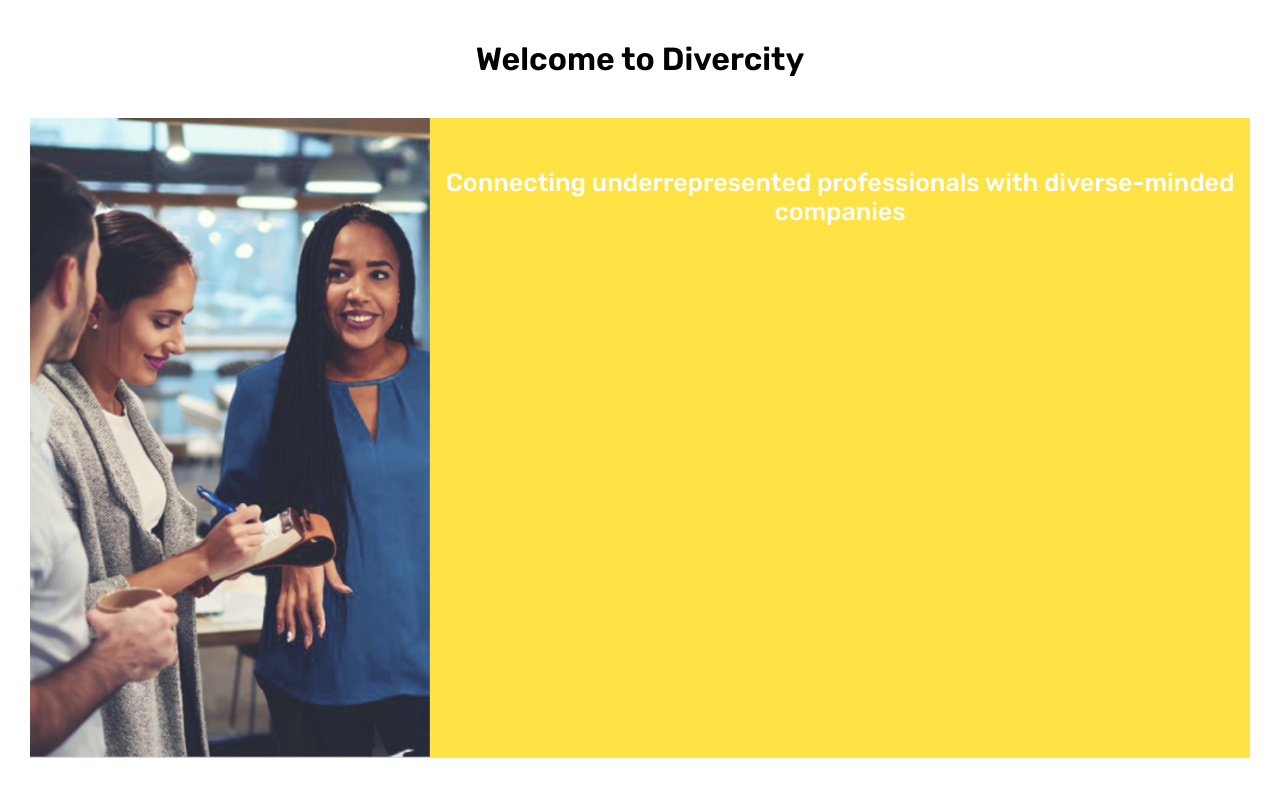
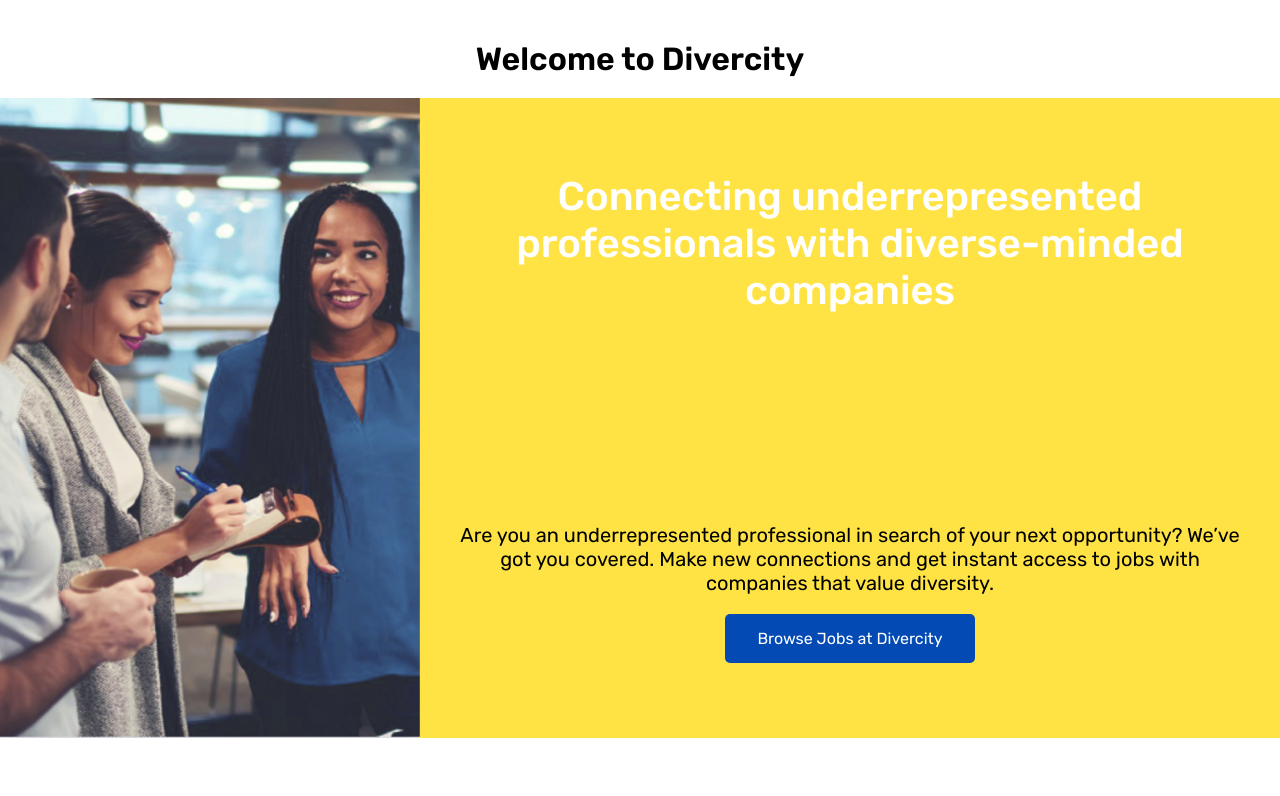
Before and after one commit to myk245/divercity-challenge, a React (Create React App) app: page / in a window 1280 px wide. Shown: the top 796 px of the page. Built offline with nearby package versions, Linux system fonts and the light colour scheme; no server answers.

Commit message:
home page done

```diff
--- a/src/App.css
+++ b/src/App.css
@@ -14,28 +14,23 @@
   padding-top: 20px;
 }
 
-.flex-wrapper {
+.flex-container {
   display: flex;
   flex-direction: row;
-  padding: 20px;
-  margin: 10px;
-  justify-content: center;
-  align-content: center;
+	justify-content: center;
+	margin: auto;
+  height: 80vh;
 }
 
 .column {
   display: flex;
   flex-direction: column;
-  justify-content: space-around;
-  padding: 25px 0;
-  flex: 1;
+  justify-content: space-between;
+  align-items: center;
 }
 
-.row {
-  display: flex;
-	justify-content: center;
-	margin: auto;
-  height: 80vh;
+.column-item {
+  padding: 25px;
 }
 
 .image-container {
@@ -53,6 +48,27 @@
   flex: 2 0 0;
   padding: 50px 10px;
   background-color: rgba(255, 217, 0, 0.728);
+  display: flex;
+}
+
+.text {
+  font-size: 20px;
+  font-weight: 400;
+}
+
+.secondary-text {
+  text-align: center;
+}
+
+.button {
+  color: white;
+  background-color: #034ab4;
+  padding: 15px 32px;
+  text-align: center;
+  text-decoration: none;
+  display: inline-block;
+  border-radius: 5px;
+  font-size: 16px;
 }
 
 .container {
@@ -62,7 +78,7 @@
 }
 
 .home-text {
-  font-size: 25px;
+  font-size: 40px;
   font-weight: 500;
   color: white;
 }
--- a/src/Components/Home.js
+++ b/src/Components/Home.js
@@ -5,17 +5,22 @@ class Home extends React.Component {
       return (
          <div>
             <h1 className="header">Welcome to Divercity</h1>
-            <div className="flex-wrapper">
-               <div className="row">
+               <div className="flex-container">
                   <div className="image-container">
                      <img className="image" alt="Divercity Home" src="Divercity-Home.png"></img>
                   </div>
                   <div className="text-container">
-                     <p className="home-text">Connecting underrepresented
-                     professionals with diverse-minded companies</p>
+                     <div className="column">
+                        <p className="column-item home-text">Connecting underrepresented
+                        professionals with diverse-minded companies</p>
+                        <div className="column-item secondary-text">
+                           <p className="text">Are you an underrepresented professional in search of your next opportunity? We’ve got you covered. Make new connections and get instant access to jobs with companies that value diversity.</p>
+                           <br></br>
+                           <a href="/jobs" className="button">Browse Jobs at Divercity</a>
+                        </div>
+                     </div>
                   </div>
                </div>
-            </div>
          </div>
       )
    }
--- a/src/Components/placeholder.js
+++ /dev/null
@@ -1,5 +0,0 @@
-
-
-<div className="container row">
-   <p>Are you an underrepresented professional in search of your next opportunity? We’ve got you covered. Make new connections and get instant access to jobs with companies that value diversity.</p>
-</div>
```
